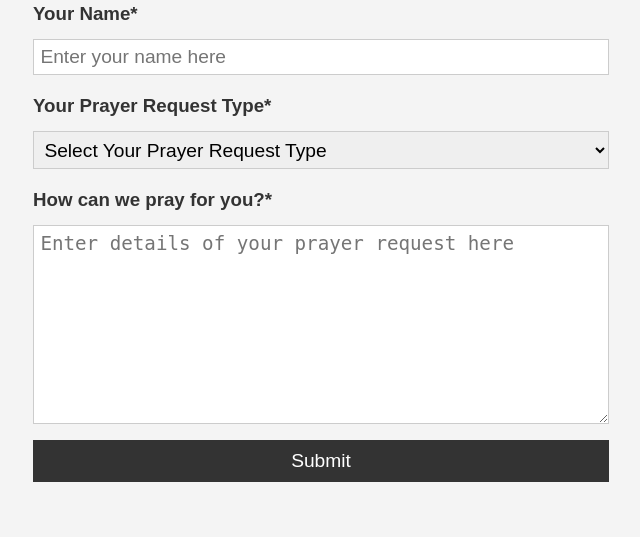
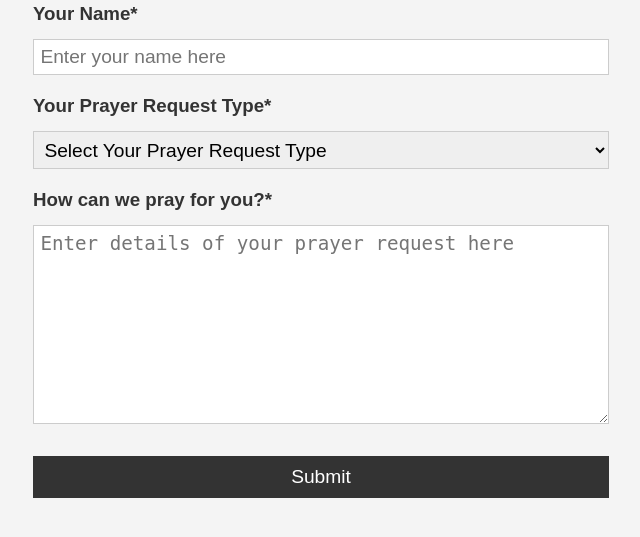
Before and after one commit to elktonchurch/prayer-request-app, a Flask app: page / in a window 1280 px wide. Shown: the part 111-648 px from the top of the page, without its empty margins (319-959 px from the left). Run offline with Flask 2, Linux system fonts and the light colour scheme.

Commit message:
Updates 'margin-top' property of .btn class

```diff
--- a/static/style.css
+++ b/static/style.css
@@ -68,7 +68,7 @@ textarea {
 	border: none;
 	cursor: pointer;
 	outline: none;
-	margin-top: 1rem;
+	margin-top: 2rem;
 }
 
 /* Screen widths >800px: */
```
